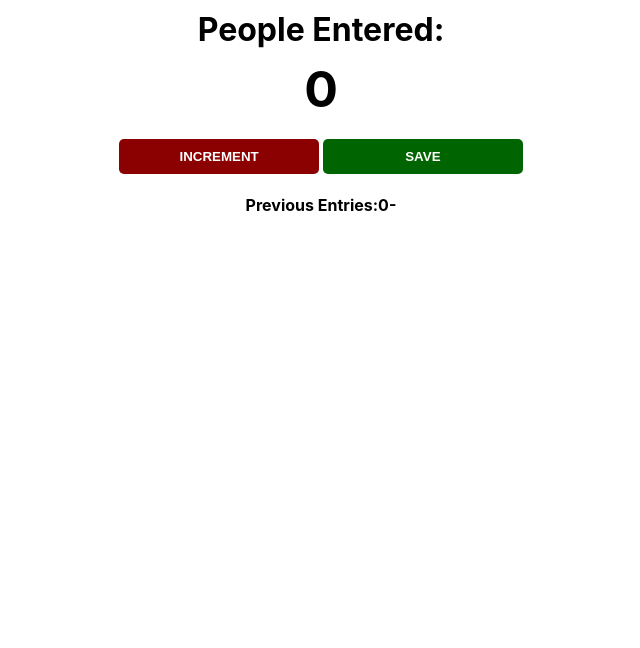
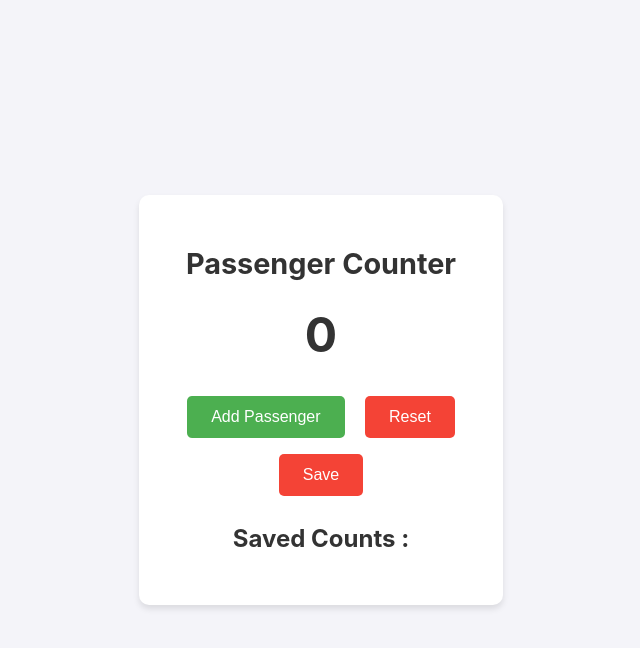
Before and after one commit to aksal11/Passenger-Counter, a plain HTML site: page index.html in a window 1280 px wide. Shown: the whole page, without its empty margins (319-959 px from the left). Drawn offline with Linux system fonts and the light colour scheme.

Commit message:
rough changes

```diff
--- a/index.css
+++ b/index.css
@@ -1,41 +1,61 @@
 body {
-    /* background-image: url("station.jpg"); */
-    background-size: cover;
-    font-family: -apple-system, BlinkMacSystemFont, 'Segoe UI', Roboto, Oxygen, Ubuntu, Cantarell, 'Open Sans', 'Helvetica Neue', sans-serif;
-    font-weight: bold;
-    text-align: center;
+    font-family: 'Inter', sans-serif;
+    background-color: #f4f4f9;
+    color: #333;
+    margin: 0;
+    display: flex;
+    justify-content: center;
+    align-items: center;
     height: 100vh;
 }
 
+.container {
+    text-align: center;
+    background: #fff;
+    padding: 2rem;
+    border-radius: 10px;
+    box-shadow: 0 4px 6px rgba(0, 0, 0, 0.1);
+    width: 300px;
+  }
+
 h1 {
-    margin-top: 10px;
-    margin-bottom: 10px;
+    font-size: 1.8rem;
+    margin-bottom: 1rem;
 }
 
-h2 {
-    font-size: 50px;
-    margin-top: 0;
-    margin-bottom: 20px;
+#counter-display {
+    font-size: 3rem;
+    font-weight: bold;
+    margin: 1.5rem 0;
+  }
+
+.buttons button {
+    background: #4caf50;
+    color: #fff;
+    border: none;
+    padding: 0.75rem 1.5rem;
+    margin: 0.5rem;
+    border-radius: 5px;
+    cursor: pointer;
+    font-size: 1rem;
+    transition: background 0.3s;
 }
 
-button {
-    border: none;
-    padding-top: 10px;
-    padding-bottom: 10px;
-    color: white;
-    font-weight: bold;
-    width: 200px;
-    margin-bottom: 5px;
-    border-radius: 5px;
-    /* box-shadow: 10px; */
+.buttons button:hover {
+    background: #45a049;
+  }
+
+#reset-btn {
+    background: #f44336;
 }
 
-#increment-btn {
-    background: darkred;
-
+#reset-btn:hover {
+    background: #e53935;
 }
 
-#save-btn {
-    background: darkgreen;
-
+#save-el{
+    font-size: 1.2rem;
+    margin-top: 1rem;
+    font-weight: bold;
+    transition: color 0.3s ease;
 }
--- a/index.html
+++ b/index.html
@@ -7,15 +7,22 @@
     <link rel="stylesheet" href="index.css">
 </head>
 <body>
-    <h1>People Entered:</h1>
-    <h2 id = "count-el">0</h2>
+    <div class = "container">
 
-    <!-- create an increment button with id = "increment-btn" -->
+        <h1>Passenger Counter</h1>
 
-    <button id = "increment-btn" onclick="increment()"> INCREMENT </button>
-    <button id = "save-btn" onclick="save()"> SAVE </button>
+        <div id="counter-display" class="counter-display">
+            <span id="count-el">0</span>
+        </div>
 
-    <p id = "save-el">Previous Entries:</p>
-    <script src="index.js">  </script>
+        <div class = "buttons">
+            <button id ="increment-btn" onclick="increment()">Add Passenger</button>
+            <button id = "reset-btn" onclick="reset()">Reset</button>
+            <button id="reset-btn" onclick="save()">Save</button>
+        </div>
+        <h2>Saved Counts :</h2>
+        <p id = "save-el"></p>
+    </div>
+    <script src="index.js"></script>
 </body>
 </html>
--- a/index.js
+++ b/index.js
@@ -1,34 +1,37 @@
-// document.getElementById("count-el").innerText= 5
-
-let countEl = document.getElementById("count-el") //pass in arguments
-let save1 = document.getElementById("save-btn")
-let saveEl = document.getElementById("save-el")
+// Pass in arguments for the required HTML elements
+let countEl = document.getElementById("count-el"); // Display the count
+let incrementBtn = document.getElementById("increment-btn"); // Increment button
+let resetBtn = document.getElementById("reset-btn"); // Reset button
+let saveBtn = document.getElementById("save-btn"); //save button
+let saveEl = document.getElementById("save-el"); //scoreboard saved
 
 
+// Initialize the count as zero
+let count = 0;
 
-
-// initialize the count as zero
-let count = 0
-// listen for clicks on the increment button - use onclick="" attribute
-// increment the count variable when the button is clicked
-// change the count-el in the HTML to reflect the new count
-
-function increment(){
-    // console.log("clicked")
-    count += 1
-    countEl.innerText = count   // displays the count updated
-    // console.log(count)
+// Listen for clicks on the increment button - use the onclick attribute
+function increment() {
+    count += 1; // Increment the count variable
+    countEl.innerText = count; // Update the count in the HTML
 }
 
-// create a function save which logs out the count value
-function save(){
-    let countStr = count + "-"
-    // save1.innerText = count
-    // saveEl.innerText += countStr
-    saveEl.textContent += countStr
-    // console.log(count)
-    countEl.textContent = 0;
-    count = 0;
+// Listen for clicks on the reset button
+function reset() {
+    count = 0; // Reset the count variable
+    countEl.innerText = count; // Update the count in the HTML
 }
 
-save()
+// listen for clicks on save button
+
+function save(){
+    let countStr = count + "-"; //append the count to the scoreboard
+    saveEl.textContent += countStr //adds the count to the scoreboard
+
+    // Generating random color for the scoreboard
+    const randomColor = `hsl(${Math.floor(Math.random() * 360)}, 70%, 60%)`;
+    saveEl.style.color = randomColor; //random color on the scoreboard
+
+    // reset the count every time you click save btn
+    count = 0;
+    countEl.innerText = count ; //re initialized to zero
+}
--- a/welcome.js
+++ /dev/null
@@ -1,6 +0,0 @@
-let welcome = document.getElementById("welcome")
-
-let name = "per harold"
-let greeting = "welcome back"
-
-welcome.innerText = greeting + name
```
Also changed, not shown: welcome.html (deleted, +0 -16 lines), station.jpg (deleted).
